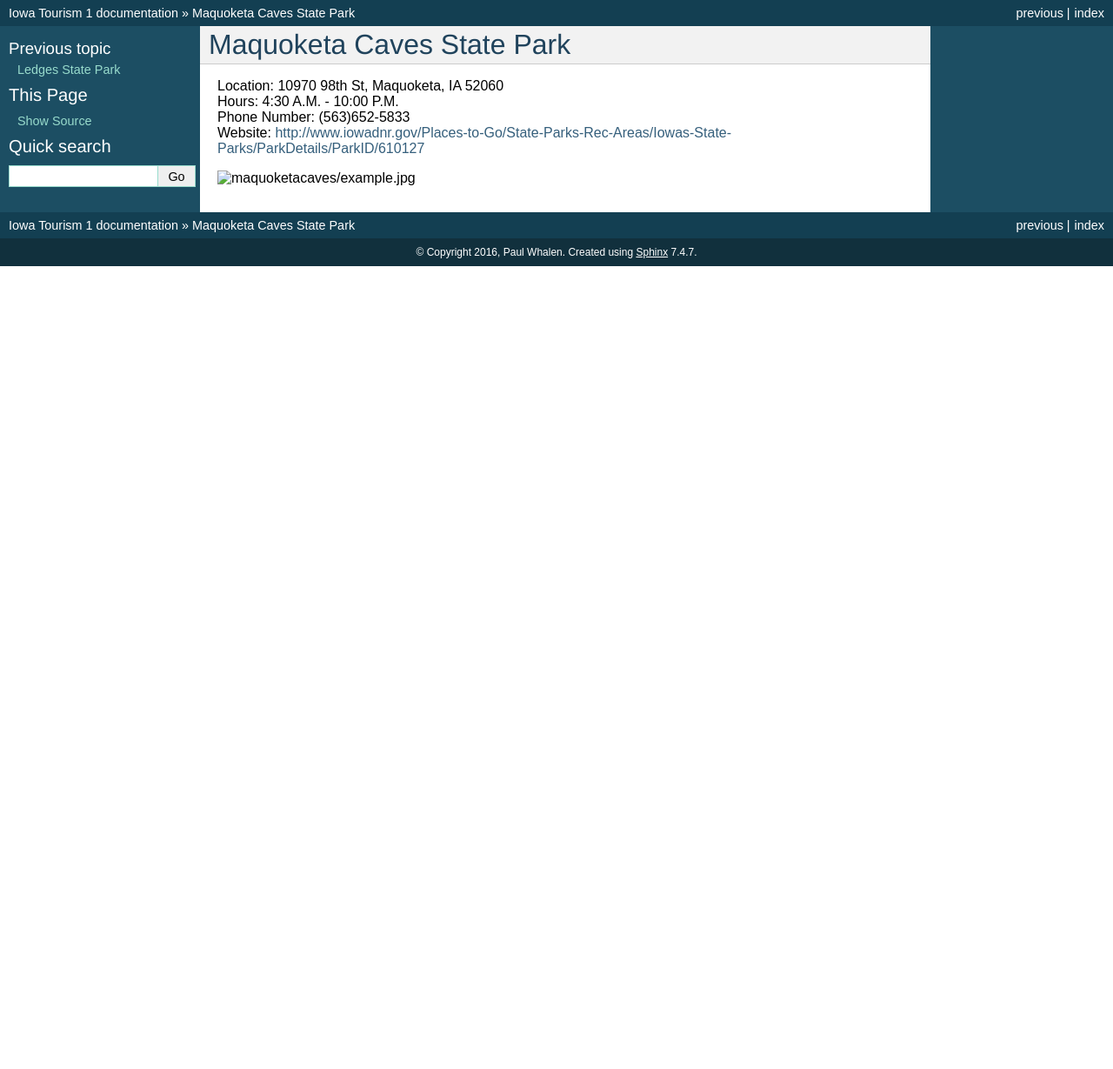
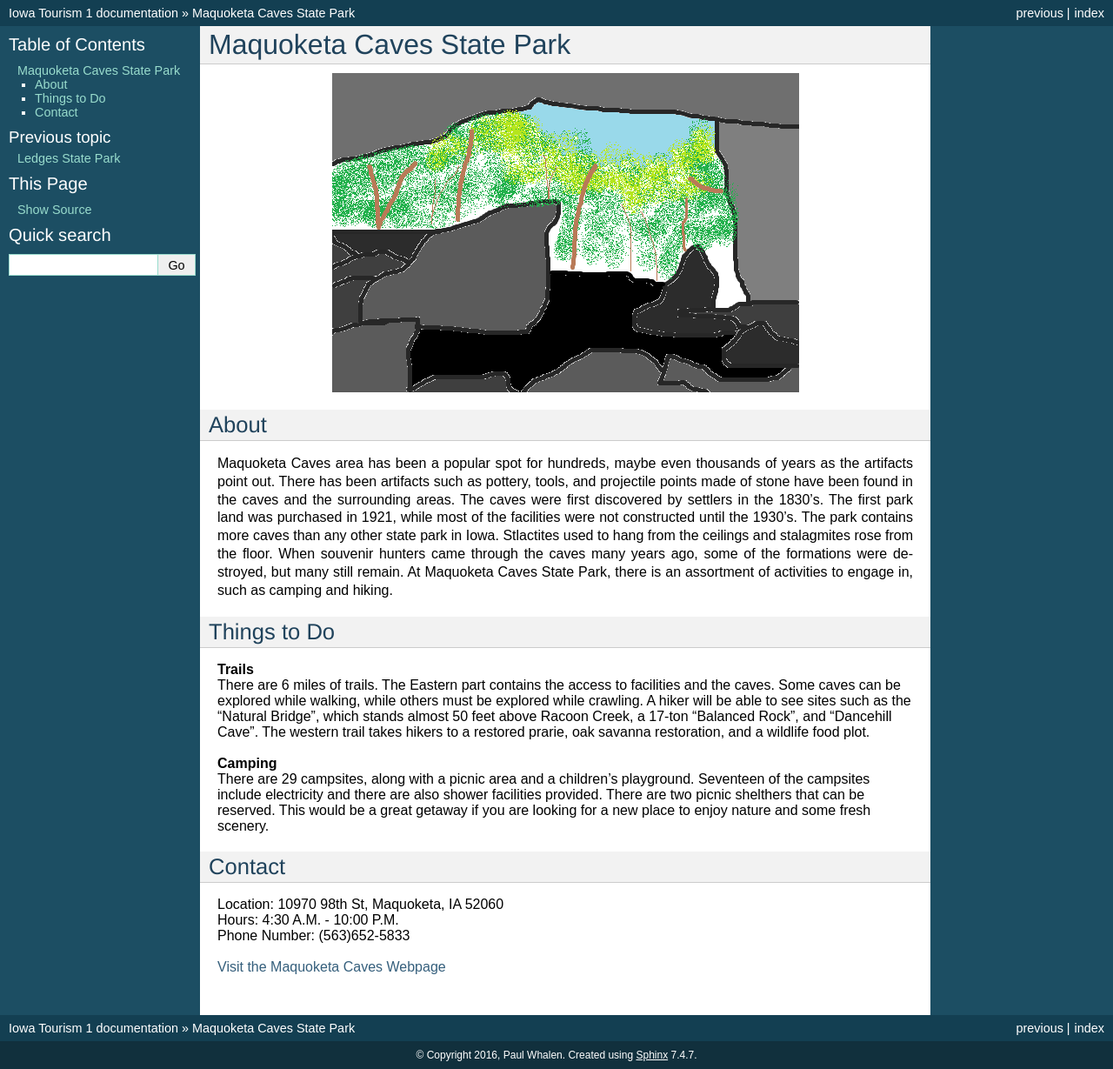
Before and after one commit to humblelittlewolf/Iowa-Tourism, a Sphinx documentation site: the page built from source/maquoketacaves/maquoketacaves.rst, in a window 1280 px wide and 1229 px high. Shown: the whole window at 87% size. Built offline with Sphinx 7.4.7, drawn with Linux system fonts in a browser that asks for light colours.

Commit message:
Finished three tourist sites - need to edit

```diff
--- a/source/maquoketacaves/maquoketacaves.rst
+++ b/source/maquoketacaves/maquoketacaves.rst
@@ -1,9 +1,46 @@
 Maquoketa Caves State Park
 ==========================
 
+.. image:: makquoketacaves.jpg
+	:align: center
+
+About
+------
+Maquoketa Caves area has been a popular spot for hundreds, maybe even thousands
+of years as the artifacts point out. There has been artifacts such as pottery,
+tools, and projectile points made of stone have been found in the caves and the
+surrounding areas. The caves were first discovered by settlers in the 1830's.
+The first park land was purchased in 1921, while most of the facilities were
+not constructed until the 1930's. The park contains more caves than any other
+state park in Iowa. Stlactites used to hang from the ceilings and stalagmites
+rose from the floor. When souvenir hunters came through the caves many years ago,
+some of the formations were destroyed, but many still remain. At Maquoketa Caves
+State Park, there is an assortment of activities to engage in, such as camping
+and hiking.
+
+Things to Do
+------------
+| **Trails**
+| There are 6 miles of trails. The Eastern part contains the access to
+  facilities and the caves. Some caves can be explored while walking, while
+  others must be explored while crawling. A hiker will be able to see sites
+  such as the "Natural Bridge", which stands almost 50 feet above Racoon
+  Creek, a 17-ton "Balanced Rock", and "Dancehill Cave". The western trail takes
+  hikers to a restored prarie, oak savanna restoration, and a wildlife food plot.
+|
+| **Camping**
+| There are 29 campsites, along with a picnic area and a children's playground.
+  Seventeen of the campsites include electricity and there are also shower
+  facilities provided. There are two picnic shelthers that can be reserved.
+  This would be a great getaway if you are looking for a new place to enjoy
+  nature and some fresh scenery.
+
+
+Contact
+---------
 | Location: 10970 98th St, Maquoketa, IA 52060
 | Hours: 4:30 A.M. - 10:00 P.M.
 | Phone Number: (563)652-5833
-| Website: http://www.iowadnr.gov/Places-to-Go/State-Parks-Rec-Areas/Iowas-State-Parks/ParkDetails/ParkID/610127
-
-.. image:: example.jpg
+|
+| `Visit the Maquoketa Caves Webpage`_
+.. _Visit the Maquoketa Caves Webpage: http://www.iowadnr.gov/Places-to-Go/State-Parks-Rec-Areas/Iowas-State-Parks/ParkDetails/ParkID/610127
```
Also changed, not shown: source/amanacolonies/amanacolonies.rst (+25 -8 lines), source/botanicalgarden/botanicalgarden.rst (+16 -14 lines), source/amanacolonies/amanacolonies.jpg (added), source/maquoketacaves/makquoketacaves.jpg (added).
